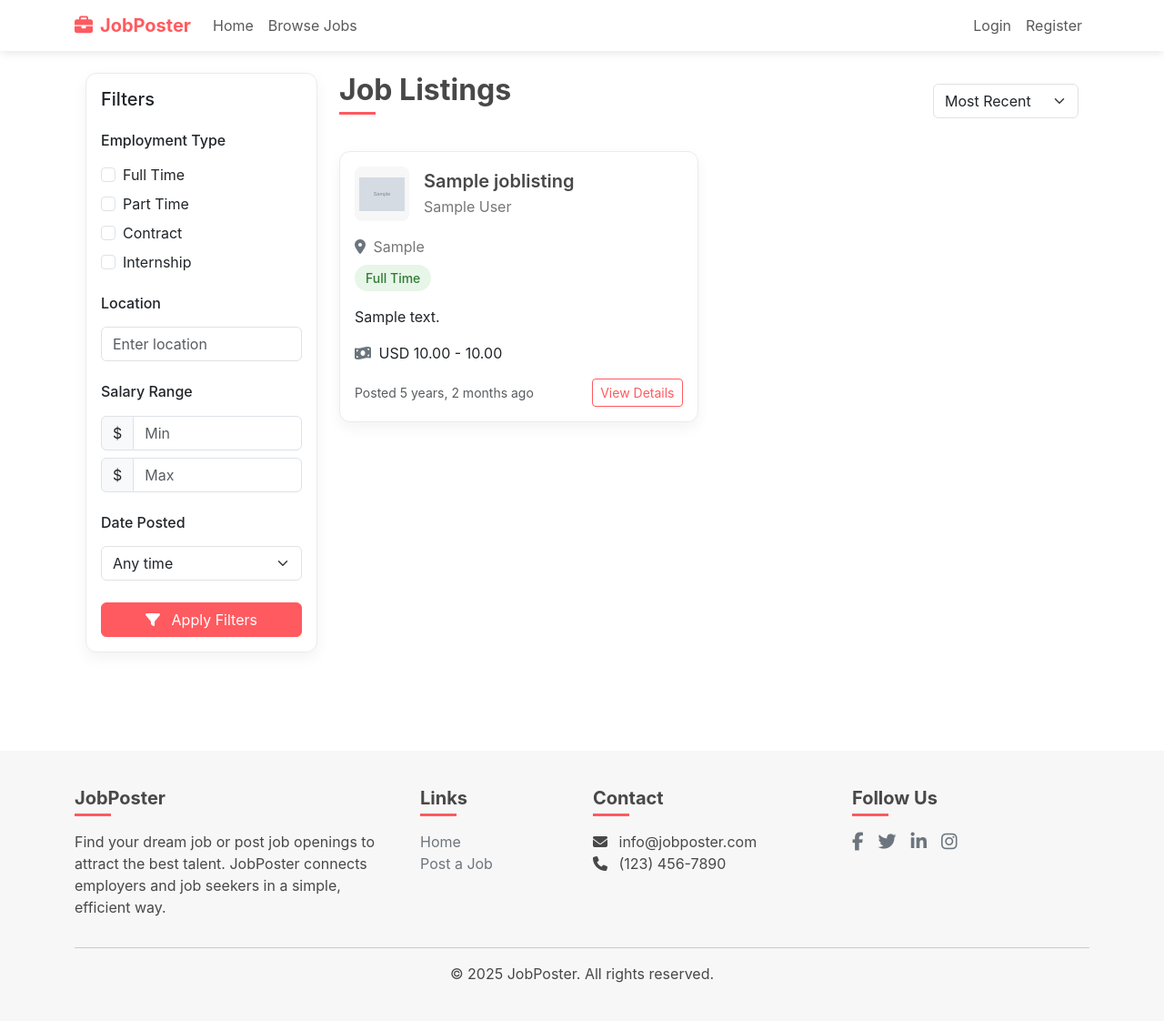
After one commit to koneb71/jobposter, a Django app: page /jobs/ in a window 1280 px wide. The commit adds this page. Shown: the whole page at 91% size. Run offline with Django 5.2, Linux system fonts and the light colour scheme; tables that the repository leaves empty hold one stand-in row (values such as "Sample post"); grey boxes marked "Sample" are stand-in pictures.

Commit message:
Update forms.py, create_dummy_data.py, and 8 more files...

```diff
--- a/jobs/forms.py
+++ b/jobs/forms.py
@@ -21,8 +21,8 @@ class UserProfileForm(forms.ModelForm):
 class JobListingForm(forms.ModelForm):
     class Meta:
         model = JobListing
-        fields = ['title', 'location', 'description', 'requirements',
-                  'employment_type', 'salary_range', 'deadline']
+        fields = ['title', 'location', 'description', 'requirements', 'employment_type',
+                 'salary_min', 'salary_max', 'salary_currency', 'deadline']
         widgets = {
             'description': forms.Textarea(attrs={'rows': 5}),
             'requirements': forms.Textarea(attrs={'rows': 5}),
--- a/jobs/urls.py
+++ b/jobs/urls.py
@@ -3,6 +3,7 @@ from . import views
 
 urlpatterns = [
     path('', views.HomeView.as_view(), name='home'),
+    path('jobs/', views.JobListView.as_view(), name='job-listings'),
     path('register/', views.register, name='register'),
     path('profile/', views.profile_view, name='profile'),
     path('job/<int:pk>/', views.JobDetailView.as_view(), name='job-detail'),
--- a/jobs/views.py
+++ b/jobs/views.py
@@ -284,3 +284,59 @@ class DashboardView(LoginRequiredMixin, TemplateView):
         })
 
         return context
+
+class JobListView(ListView):
+    model = JobListing
+    template_name = 'jobs/job_listings.html'
+    context_object_name = 'jobs'
+    paginate_by = 12
+
+    def get_queryset(self):
+        queryset = JobListing.objects.filter(is_active=True)
+
+        # Employment Type Filter
+        employment_types = self.request.GET.getlist('employment_type')
+        if employment_types:
+            queryset = queryset.filter(employment_type__in=employment_types)
+
+        # Location Filter
+        location = self.request.GET.get('location', '')
+        if location:
+            queryset = queryset.filter(location__icontains=location)
+
+        # Salary Range Filter
+        min_salary = self.request.GET.get('min_salary')
+        max_salary = self.request.GET.get('max_salary')
+        if min_salary:
+            queryset = queryset.filter(salary_min__gte=min_salary)
+        if max_salary:
+            queryset = queryset.filter(salary_max__lte=max_salary)
+
+        # Date Posted Filter
+        date_posted = self.request.GET.get('date_posted')
+        if date_posted:
+            days_ago = int(date_posted)
+            date_threshold = timezone.now() - timedelta(days=days_ago)
+            queryset = queryset.filter(created_at__gte=date_threshold)
+
+        # Sorting
+        sort = self.request.GET.get('sort', 'recent')
+        if sort == 'salary_high':
+            queryset = queryset.order_by('-salary_max', '-created_at')
+        elif sort == 'salary_low':
+            queryset = queryset.order_by('salary_min', '-created_at')
+        else:  # recent
+            queryset = queryset.order_by('-created_at')
+
+        return queryset
+
+    def get_context_data(self, **kwargs):
+        context = super().get_context_data(**kwargs)
+        context['employment_types'] = JobListing.EMPLOYMENT_TYPES
+        context['selected_types'] = self.request.GET.getlist('employment_type')
+        context['selected_location'] = self.request.GET.get('location', '')
+        context['min_salary'] = self.request.GET.get('min_salary')
+        context['max_salary'] = self.request.GET.get('max_salary')
+        context['date_posted'] = self.request.GET.get('date_posted')
+        context['sort'] = self.request.GET.get('sort', 'recent')
+        return context
--- a/templates/jobs/base.html
+++ b/templates/jobs/base.html
@@ -174,6 +174,37 @@
             height: 3px;
             background-color: var(--primary-color);
         }
+
+        /* Pagination Styles */
+        .pagination {
+            margin-bottom: 0;
+        }
+
+        .page-link {
+            color: var(--primary-color);
+            border: none;
+            padding: 0.5rem 1rem;
+            margin: 0 0.25rem;
+            border-radius: 4px;
+            transition: all 0.2s ease;
+        }
+
+        .page-link:hover {
+            background-color: var(--primary-color);
+            color: white;
+        }
+
+        .page-item.active .page-link {
+            background-color: var(--primary-color);
+            border-color: var(--primary-color);
+            color: white;
+        }
+
+        .page-item.disabled .page-link {
+            color: var(--light-gray);
+            pointer-events: none;
+            background-color: transparent;
+        }
     </style>
     {% block extra_css %}{% endblock %}
 </head>
@@ -188,22 +219,27 @@
                 <span class="navbar-toggler-icon"></span>
             </button>
             <div class="collapse navbar-collapse" id="navbarNav">
-                <ul class="navbar-nav ms-auto">
+                <ul class="navbar-nav me-auto">
                     <li class="nav-item">
                         <a class="nav-link" href="{% url 'home' %}">Home</a>
+                    </li>
+                    <li class="nav-item">
+                        <a class="nav-link" href="{% url 'job-listings' %}">Browse Jobs</a>
                     </li>
                     {% if user.is_authenticated %}
                         <li class="nav-item">
                             <a class="nav-link" href="{% url 'job-create' %}">Post a Job</a>
                         </li>
                         <li class="nav-item">
-                            <a class="nav-link" href="{% url 'dashboard' %}">
-                                <i class="fas fa-chart-line me-1"></i> Dashboard
-                            </a>
+                            <a class="nav-link" href="{% url 'dashboard' %}">Dashboard</a>
                         </li>
                         <li class="nav-item">
                             <a class="nav-link" href="{% url 'profile' %}">Profile</a>
                         </li>
+                    {% endif %}
+                </ul>
+                <ul class="navbar-nav">
+                    {% if user.is_authenticated %}
                         <li class="nav-item">
                             <form method="POST" action="{% url 'logout' %}" class="d-inline">
                                 {% csrf_token %}
--- a/templates/jobs/job_detail.html
+++ b/templates/jobs/job_detail.html
@@ -38,7 +38,7 @@
                             </p>
                             <p class="mb-0">
                                 <i class="fas fa-money-bill-wave text-primary me-2"></i>
-                                {{ job.salary_range }}
+                                {{ job.salary_currency }} {{ job.salary_min|floatformat:2 }} - {{ job.salary_max|floatformat:2 }}
                             </p>
                         </div>
                         <div class="col-md-6">
--- /dev/null
+++ b/templates/jobs/job_listings.html
@@ -0,0 +1,172 @@
+{% extends 'jobs/base.html' %}
+
+{% block title %}Job Listings | JobPoster{% endblock %}
+
+{% block content %}
+<div class="container">
+    <div class="row">
+        <!-- Filters Sidebar -->
+        <div class="col-lg-3">
+            <div class="card mb-4">
+                <div class="card-body">
+                    <h5 class="card-title mb-4">Filters</h5>
+                    <form method="GET" action="{% url 'job-listings' %}">
+                        <!-- Employment Type -->
+                        <div class="mb-4">
+                            <h6 class="mb-3">Employment Type</h6>
+                            {% for value, label in employment_types %}
+                            <div class="form-check mb-2">
+                                <input class="form-check-input" type="checkbox" name="employment_type"
+                                       value="{{ value }}" id="type_{{ value }}"
+                                       {% if value in selected_types %}checked{% endif %}>
+                                <label class="form-check-label" for="type_{{ value }}">
+                                    {{ label }}
+                                </label>
+                            </div>
+                            {% endfor %}
+                        </div>
+
+                        <!-- Location -->
+                        <div class="mb-4">
+                            <h6 class="mb-3">Location</h6>
+                            <input type="text" class="form-control" name="location"
+                                   placeholder="Enter location" value="{{ selected_location }}">
+                        </div>
+
+                        <!-- Salary Range -->
+                        <div class="mb-4">
+                            <h6 class="mb-3">Salary Range</h6>
+                            <div class="input-group mb-2">
+                                <span class="input-group-text">$</span>
+                                <input type="number" class="form-control" name="min_salary"
+                                       placeholder="Min" value="{{ min_salary }}">
+                            </div>
+                            <div class="input-group">
+                                <span class="input-group-text">$</span>
+                                <input type="number" class="form-control" name="max_salary"
+                                       placeholder="Max" value="{{ max_salary }}">
+                            </div>
+                        </div>
+
+                        <!-- Date Posted -->
+                        <div class="mb-4">
+                            <h6 class="mb-3">Date Posted</h6>
+                            <select class="form-select" name="date_posted">
+                                <option value="">Any time</option>
+                                <option value="1" {% if date_posted == '1' %}selected{% endif %}>Last 24 hours</option>
+                                <option value="7" {% if date_posted == '7' %}selected{% endif %}>Last 7 days</option>
+                                <option value="30" {% if date_posted == '30' %}selected{% endif %}>Last 30 days</option>
+                                <option value="90" {% if date_posted == '90' %}selected{% endif %}>Last 90 days</option>
+                            </select>
+                        </div>
+
+                        <button type="submit" class="btn btn-primary w-100">
+                            <i class="fas fa-filter me-2"></i> Apply Filters
+                        </button>
+                    </form>
+                </div>
+            </div>
+        </div>
+
+        <!-- Job Listings -->
+        <div class="col-lg-9">
+            <div class="d-flex justify-content-between align-items-center mb-4">
+                <h2 class="section-title">Job Listings</h2>
+                <div class="d-flex gap-2">
+                    <select class="form-select" onchange="window.location.href=this.value">
+                        <option value="{% url 'job-listings' %}?sort=recent" {% if sort == 'recent' %}selected{% endif %}>Most Recent</option>
+                        <option value="{% url 'job-listings' %}?sort=salary_high" {% if sort == 'salary_high' %}selected{% endif %}>Highest Salary</option>
+                        <option value="{% url 'job-listings' %}?sort=salary_low" {% if sort == 'salary_low' %}selected{% endif %}>Lowest Salary</option>
+                    </select>
+                </div>
+            </div>
+
+            {% if jobs %}
+                <div class="row g-4">
+                    {% for job in jobs %}
+                        <div class="col-md-6">
+                            <div class="card job-card h-100">
+                                <div class="card-body">
+                                    <div class="d-flex align-items-center mb-3">
+                                        {% if job.company_logo %}
+                                            <img src="{{ job.company_logo.url }}" alt="{{ job.company }}" class="company-logo me-3">
+                                        {% else %}
+                                            <div class="company-logo d-flex align-items-center justify-content-center me-3">
+                                                <i class="fas fa-building text-secondary"></i>
+                                            </div>
+                                        {% endif %}
+                                        <div>
+                                            <h5 class="job-title mb-1">{{ job.title }}</h5>
+                                            <p class="job-company mb-0">{{ job.company }}</p>
+                                        </div>
+                                    </div>
+                                    <p class="job-location mb-2">
+                                        <i class="fas fa-map-marker-alt me-1 text-secondary"></i> {{ job.location }}
+                                    </p>
+                                    <span class="job-type-badge mb-3 d-inline-block" data-type="{{ job.employment_type }}">
+                                        {{ job.get_employment_type_display }}
+                                    </span>
+                                    <p class="text-truncate-3 mb-3">{{ job.description|truncatechars:150 }}</p>
+                                    <p class="mb-3">
+                                        <i class="fas fa-money-bill-wave me-1 text-secondary"></i>
+                                        {{ job.salary_currency }} {{ job.salary_min|floatformat:2 }} - {{ job.salary_max|floatformat:2 }}
+                                    </p>
+                                    <div class="d-flex justify-content-between align-items-center">
+                                        <small class="text-muted">Posted {{ job.created_at|timesince }} ago</small>
+                                        <a href="{% url 'job-detail' job.pk %}" class="btn btn-sm btn-outline-primary">View Details</a>
+                                    </div>
+                                </div>
+                            </div>
+                        </div>
+                    {% endfor %}
+                </div>
+
+                <!-- Pagination -->
+                {% if is_paginated %}
+                    <div class="d-flex justify-content-center mt-5">
+                        <nav>
+                            <ul class="pagination">
+                                {% if page_obj.has_previous %}
+                                    <li class="page-item">
+                                        <a class="page-link" href="?page=1{% if request.GET.employment_type %}&employment_type={{ request.GET.employment_type }}{% endif %}{% if request.GET.location %}&location={{ request.GET.location }}{% endif %}{% if request.GET.min_salary %}&min_salary={{ request.GET.min_salary }}{% endif %}{% if request.GET.max_salary %}&max_salary={{ request.GET.max_salary }}{% endif %}{% if request.GET.date_posted %}&date_posted={{ request.GET.date_posted }}{% endif %}{% if request.GET.sort %}&sort={{ request.GET.sort }}{% endif %}">First</a>
+                                    </li>
+                                    <li class="page-item">
+                                        <a class="page-link" href="?page={{ page_obj.previous_page_number }}{% if request.GET.employment_type %}&employment_type={{ request.GET.employment_type }}{% endif %}{% if request.GET.location %}&location={{ request.GET.location }}{% endif %}{% if request.GET.min_salary %}&min_salary={{ request.GET.min_salary }}{% endif %}{% if request.GET.max_salary %}&max_salary={{ request.GET.max_salary }}{% endif %}{% if request.GET.date_posted %}&date_posted={{ request.GET.date_posted }}{% endif %}{% if request.GET.sort %}&sort={{ request.GET.sort }}{% endif %}">Previous</a>
+                                    </li>
+                                {% endif %}
+
+                                {% for num in page_obj.paginator.page_range %}
+                                    {% if page_obj.number == num %}
+                                        <li class="page-item active">
+                                            <span class="page-link">{{ num }}</span>
+                                        </li>
+                                    {% elif num > page_obj.number|add:'-3' and num < page_obj.number|add:'3' %}
+                                        <li class="page-item">
+                                            <a class="page-link" href="?page={{ num }}{% if request.GET.employment_type %}&employment_type={{ request.GET.employment_type }}{% endif %}{% if request.GET.location %}&location={{ request.GET.location }}{% endif %}{% if request.GET.min_salary %}&min_salary={{ request.GET.min_salary }}{% endif %}{% if request.GET.max_salary %}&max_salary={{ request.GET.max_salary }}{% endif %}{% if request.GET.date_posted %}&date_posted={{ request.GET.date_posted }}{% endif %}{% if request.GET.sort %}&sort={{ request.GET.sort }}{% endif %}">{{ num }}</a>
+                                        </li>
+                                    {% endif %}
+                                {% endfor %}
+
+                                {% if page_obj.has_next %}
+                                    <li class="page-item">
+                                        <a class="page-link" href="?page={{ page_obj.next_page_number }}{% if request.GET.employment_type %}&employment_type={{ request.GET.employment_type }}{% endif %}{% if request.GET.location %}&location={{ request.GET.location }}{% endif %}{% if request.GET.min_salary %}&min_salary={{ request.GET.min_salary }}{% endif %}{% if request.GET.max_salary %}&max_salary={{ request.GET.max_salary }}{% endif %}{% if request.GET.date_posted %}&date_posted={{ request.GET.date_posted }}{% endif %}{% if request.GET.sort %}&sort={{ request.GET.sort }}{% endif %}">Next</a>
+                                    </li>
+                                    <li class="page-item">
+                                        <a class="page-link" href="?page={{ page_obj.paginator.num_pages }}{% if request.GET.employment_type %}&employment_type={{ request.GET.employment_type }}{% endif %}{% if request.GET.location %}&location={{ request.GET.location }}{% endif %}{% if request.GET.min_salary %}&min_salary={{ request.GET.min_salary }}{% endif %}{% if request.GET.max_salary %}&max_salary={{ request.GET.max_salary }}{% endif %}{% if request.GET.date_posted %}&date_posted={{ request.GET.date_posted }}{% endif %}{% if request.GET.sort %}&sort={{ request.GET.sort }}{% endif %}">Last</a>
+                                    </li>
+                                {% endif %}
+                            </ul>
+                        </nav>
+                    </div>
+                {% endif %}
+            {% else %}
+                <div class="text-center py-5">
+                    <i class="fas fa-search fa-3x text-secondary mb-3"></i>
+                    <h3>No job listings found</h3>
+                    <p class="text-muted">Try adjusting your filters or check back later for new opportunities.</p>
+                </div>
+            {% endif %}
+        </div>
+    </div>
+</div>
+{% endblock %}
```
Also changed, not shown: jobs/management/commands/create_dummy_data.py (added, +137 -0 lines), jobs/models.py (+15 -1 lines), templates/jobs/job_form.html (+10 -1 lines), jobs/migrations/0004_remove_joblisting_salary_range_and_more.py (added).
